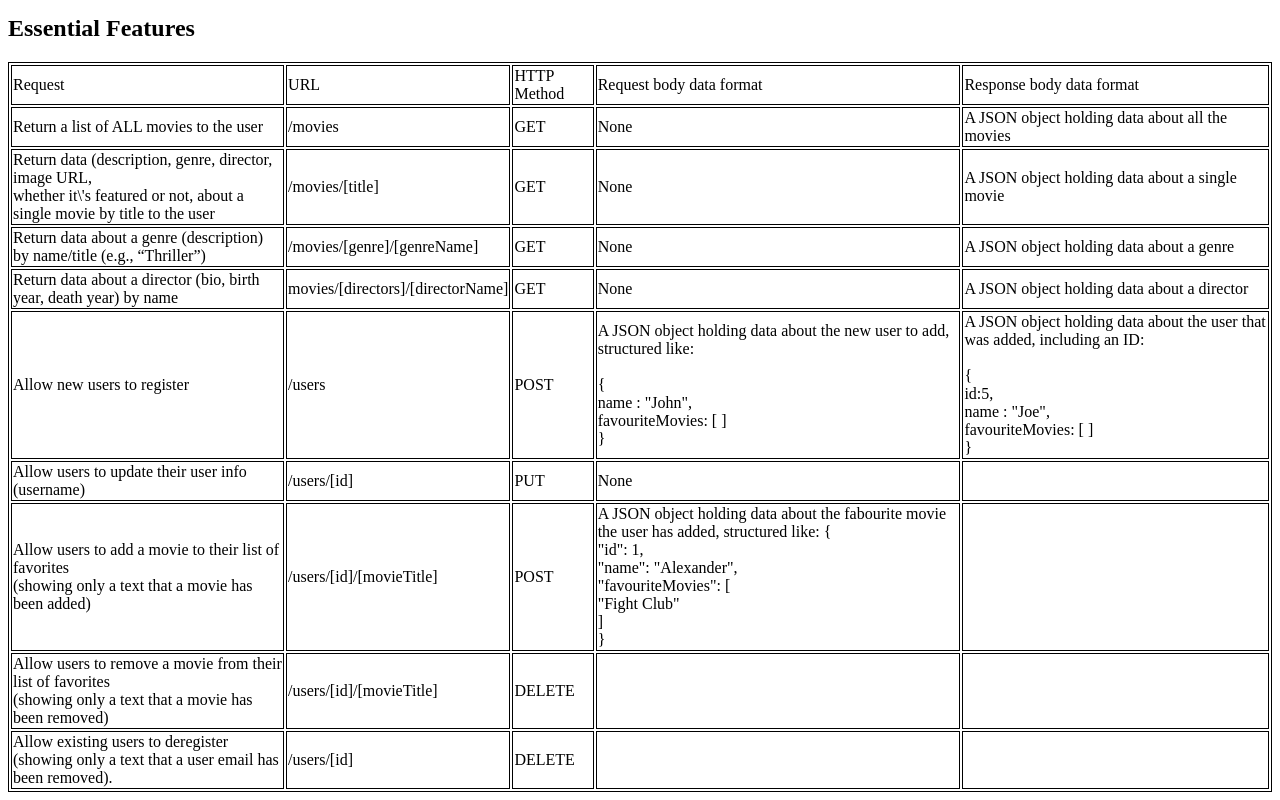
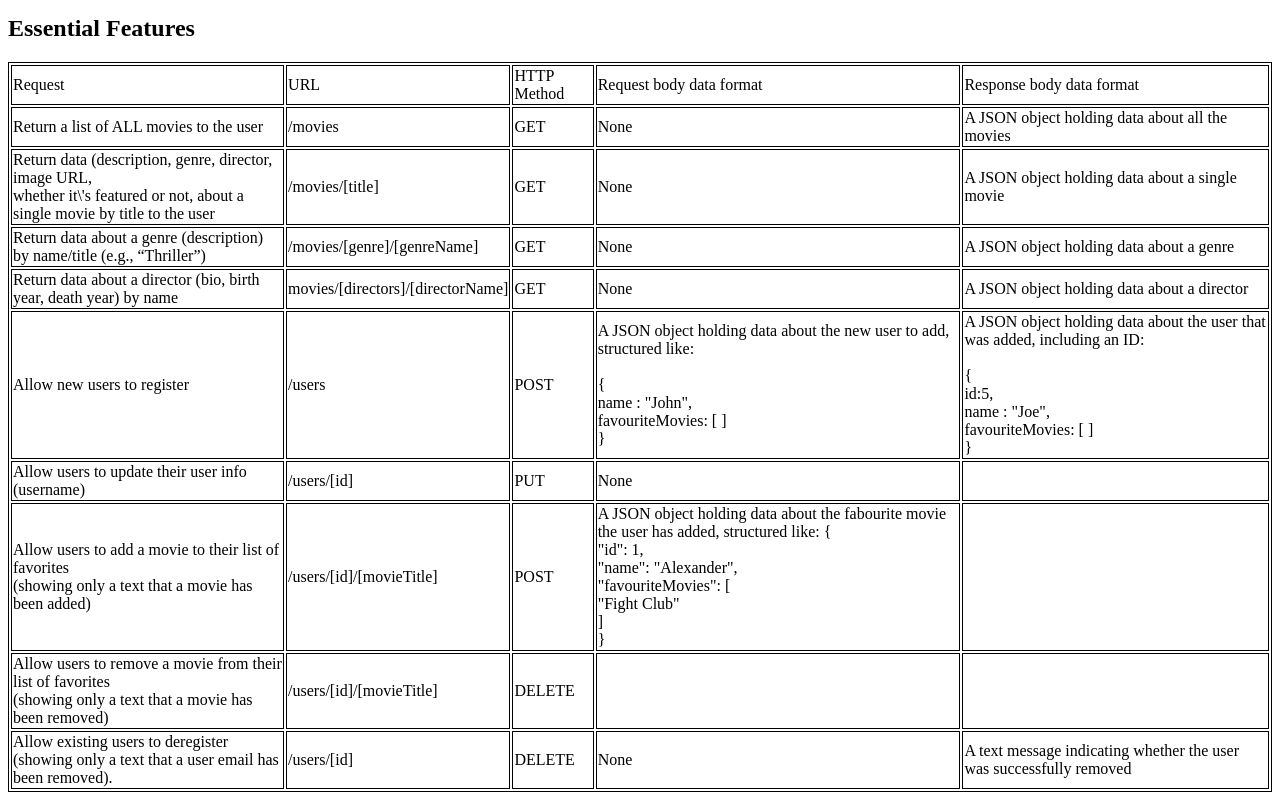
Before and after one commit to Maya-Bitter/movie_api, a website: page public/documentation.html in a window 1280 px wide. Shown: the part 771-1571 px from the top of the page. Drawn offline with Linux system fonts and the light colour scheme.

Commit message:
updated the table

```diff
--- a/public/documentation.html
+++ b/public/documentation.html
@@ -171,8 +171,8 @@ favouriteMovies: [ ]<br>
 <td>Allow existing users to deregister<br>(showing only a text that a user email has been removed).</td>
 <td>/users/[id]</td>
 <td>DELETE</td>
-<td></td>
-<td></td>
+<td>None</td>
+<td>A text message indicating whether the user was successfully removed</td>
 </tr>
 </table>
 
```
